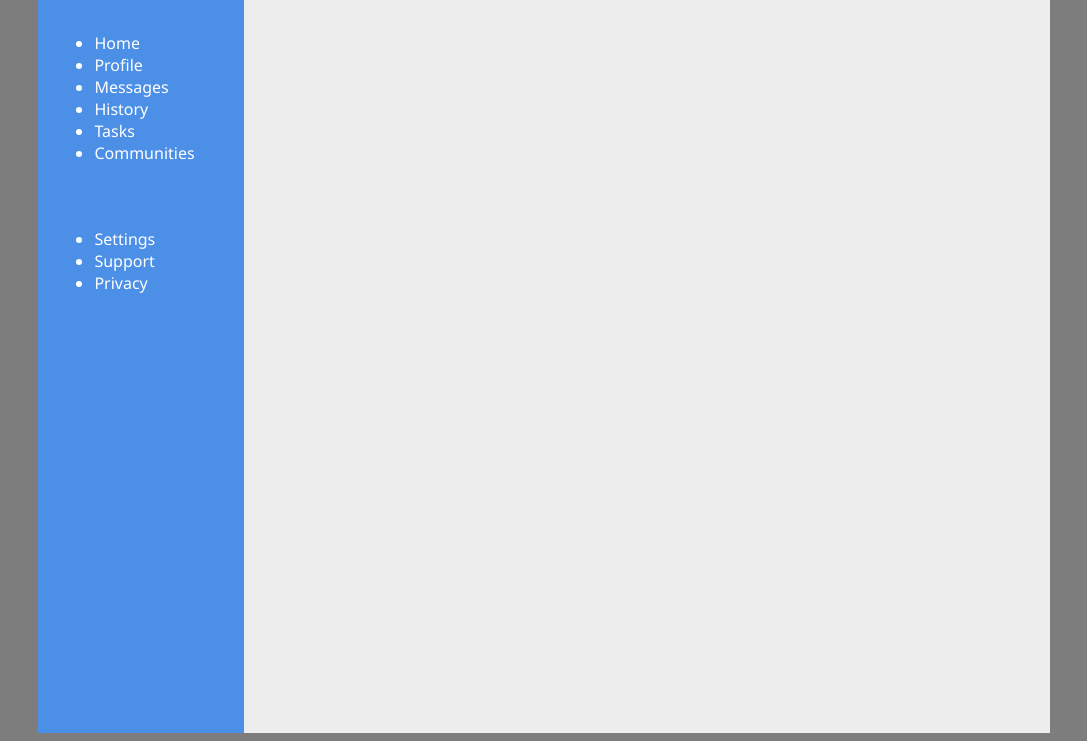
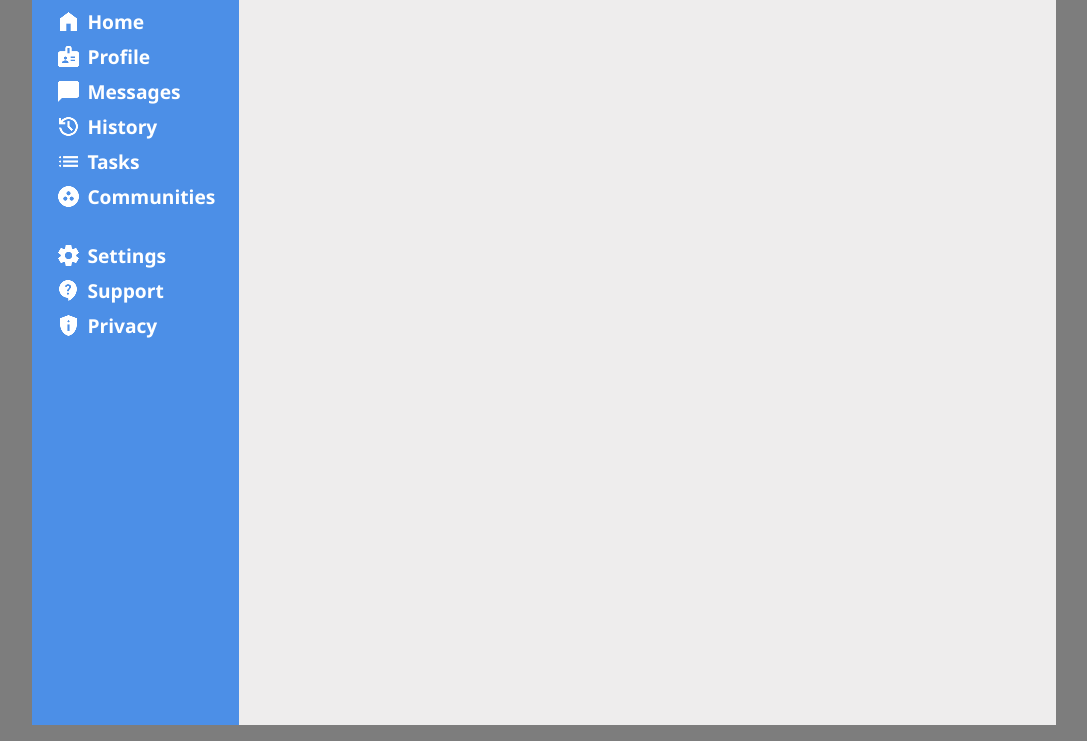
Before and after one commit to mkr-msk/admin-dashboard, a plain HTML site: page index.html in a window 1280 px wide. Shown: the part 75-816 px from the top of the page, without its empty margins (96-1183 px from the left). Drawn offline with Linux system fonts and the light colour scheme.

Commit message:
Завершено меню aside

```diff
--- a/index.html
+++ b/index.html
@@ -18,19 +18,37 @@
                 </div>
                 <div class="menu">
                     <ul>
-                        <li>Home</li>
-                        <li>Profile</li>
-                        <li>Messages</li>
-                        <li>History</li>
-                        <li>Tasks</li>
-                        <li>Communities</li>
+                        <a href="#">
+                            <img src="./img/icons/home.png" alt="home"><li>Home</li>
+                        </a>
+                        <a href="#">
+                            <img src="./img/icons/profile.png" alt="profile"><li>Profile</li>
+                        </a>
+                        <a href="#">
+                            <img src="./img/icons/messages.png" alt="messages"><li>Messages</li>
+                        </a>
+                        <a href="#">
+                            <img src="./img/icons/history.png" alt="history"><li>History</li>
+                        </a>
+                        <a href="#">
+                            <img src="./img/icons/list.png" alt="tasks"><li>Tasks</li>
+                        </a>
+                        <a href="#">
+                            <img src="./img/icons/communities.png" alt="communities"><li>Communities</li>
+                        </a>
                     </ul>
                 </div>
                 <div class="links">
                     <ul>
-                        <li>Settings</li>
-                        <li>Support</li>
-                        <li>Privacy</li>
+                        <a href="#">
+                            <img src="./img/icons/settings.png" alt="settings"><li>Settings</li>
+                        </a>
+                        <a href="#">
+                            <img src="./img/icons/support.png" alt="support"><li>Support</li>
+                        </a>
+                        <a href="#">
+                            <img src="./img/icons/privacy.png" alt="privacy"><li>Privacy</li>
+                        </a>
                     </ul>
                 </div>
             </aside>
--- a/style.css
+++ b/style.css
@@ -3,6 +3,7 @@ body {
     display: flex;
     justify-content: center;
     font-family: 'Segoe UI', Tahoma, Geneva, Verdana, sans-serif;
+    margin: 0;
 }
 
 .container {
@@ -32,6 +33,34 @@ aside {
     font-weight: bold;
 }
 
+aside ul {
+    text-decoration: none;
+    list-style: none;
+    margin: 0;
+    padding: 0 0.5rem;
+    font-size: 1.2rem;
+    font-weight: 600;
+    display: flex;
+    flex-direction: column;
+    gap: 0.5rem;
+}
+
+aside ul li {
+    margin: 0;
+}
+
+aside a {
+    text-decoration: none;
+    color: white;
+    display: flex;
+    align-items: center;
+    gap: 0.4rem;
+}
+
+aside a:hover {
+    cursor: pointer;
+}
+
 main {
     background-color: rgb(238, 237, 237);
 }
```
Also changed, not shown: img/icons/communities.png (added), img/icons/history.png (added), img/icons/home.png (added), img/icons/list.png (added), img/icons/messages.png (added), img/icons/privacy.png (added), img/icons/profile.png (added), img/icons/settings.png (added), img/icons/support.png (added), 1 other file.
